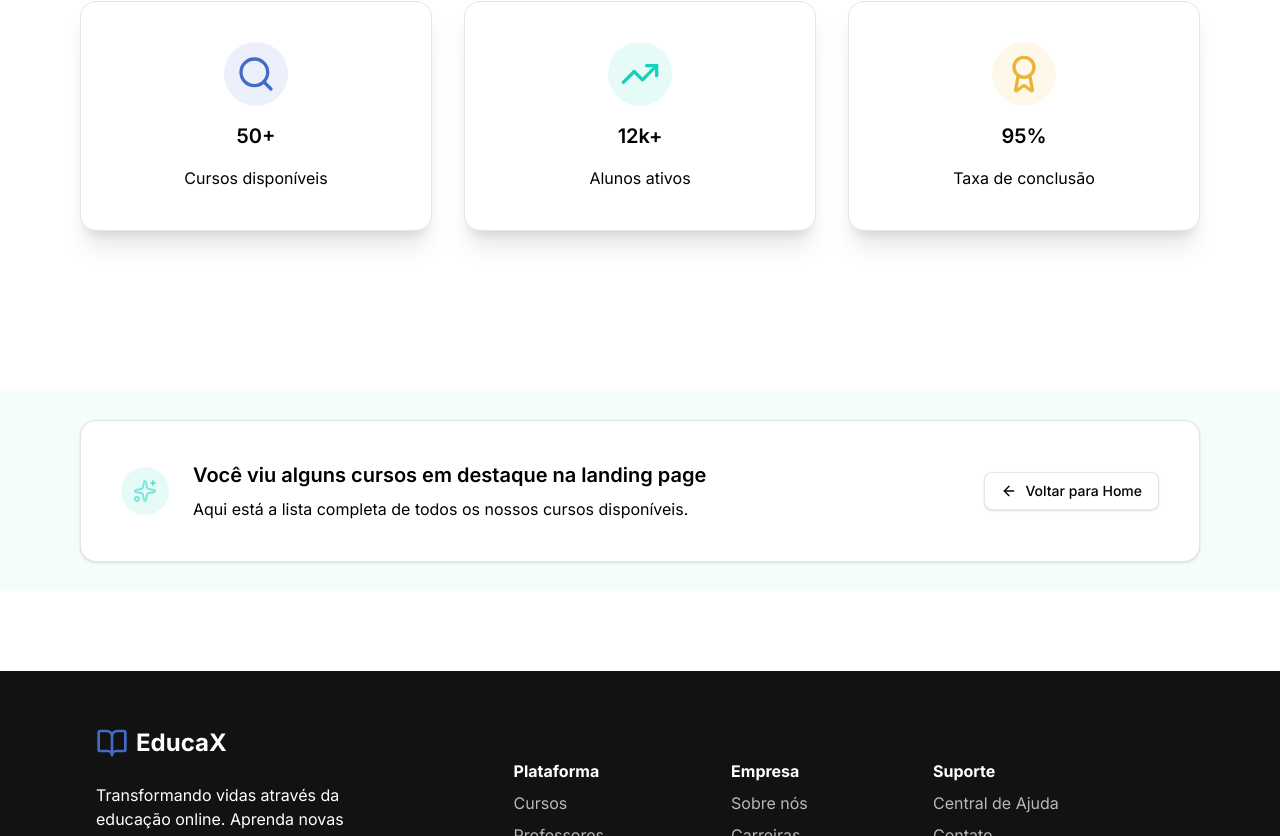
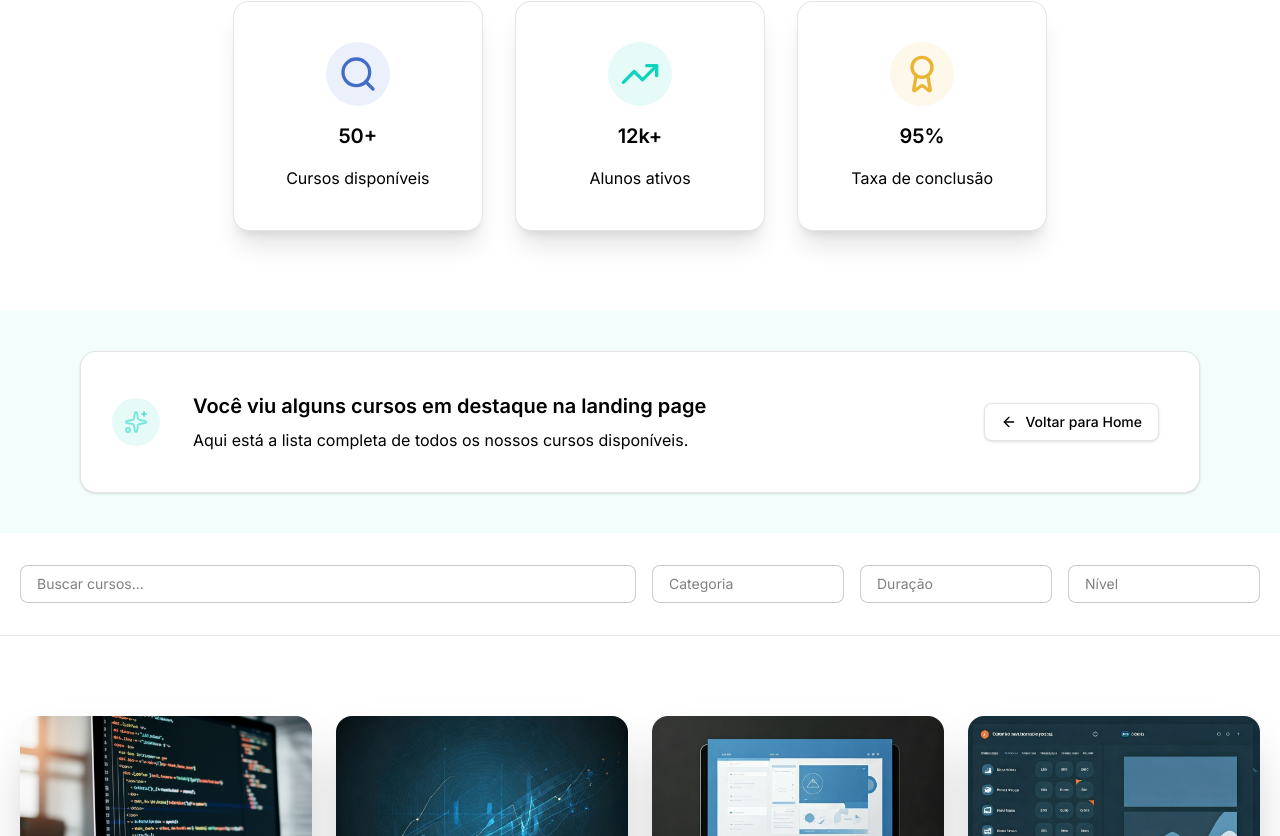
Before and after one commit to VittorFabriny/educax, a Next.js app: page /cursos in a window 1280 px wide. Shown: the part 462-1298 px from the top of the page. Built offline with nearby package versions, Linux system fonts and the light colour scheme.

Commit message:
development

```diff
--- a/app/cursos/page.tsx
+++ b/app/cursos/page.tsx
@@ -3,7 +3,9 @@ import { Search, TrendingUp, Award, ArrowLeft, Sparkles } from "lucide-react"
 import { Header } from "@/components/header"
 import { Button } from "@/components/button"
 import { StepCard } from "@/components/step-card"
+import { Input } from "@/components/input"
 import { Footer } from "@/components/footer"
+import { SectionCards } from "@/components/section-cards"
 
 const courseStat = [
     {
@@ -26,11 +28,111 @@ const courseStat = [
     },
 ] as const;
 
+const popularCourses = [
+    {
+        title: 'Fundamentos do React',
+        description: 'Aprenda os conceitos fundamentais do React do zero, incluindo componentes, hooks e estado.',
+        rating: 4.9,
+        views: 12500,
+        duration: 8,
+        imageurl: '/blog-web-development.png',
+    },
+    {
+        title: 'UI/UX Design Moderno',
+        description: 'Domine os princípios de design de interface e experiência do usuário com projetos práticos.',
+        rating: 4.8,
+        views: 8300,
+        duration: 35,
+        imageurl: '/data-science-python-programming-charts-graphs.jpg',
+    },
+    {
+        title: 'Python para Ciência de Dados',
+        description: 'Explore análise de dados, visualização e machine learning usando Python e suas bibliotecas.',
+        rating: 4.7,
+        views: 9800,
+        duration: 30,
+        imageurl: '/ux-ui-design-mockups-wireframes-creative-workspace.jpg',
+    },
+    {
+        title: 'Marketing Digital Avançado',
+        description: 'Estratégias completas de marketing digital, SEO, mídias sociais e análise de resultados.',
+        rating: 4.6,
+        views: 15200,
+        duration: 25,
+        imageurl: '/digital-marketing-social-media-analytics-dashboard.jpg',
+    },
+    {
+        title: 'JavaScript Avançado',
+        description: 'Conceitos avançados de JavaScript: closures, promises, async/await e design patterns.',
+        rating: 4.6,
+        views: 15200,
+        duration: 25,
+        imageurl: '/digital-marketing-social-media-analytics-dashboard.jpg',
+    },
+    {
+        title: 'Figma do Zero ao Avançado',
+        description: 'Crie designs profissionais e protótipos interativos usando a ferramenta mais popular do mercado.',
+        rating: 4.6,
+        views: 15200,
+        duration: 25,
+        imageurl: '/digital-marketing-social-media-analytics-dashboard.jpg',
+    },
+    {
+        title: 'SQL e Banco de Dados',
+        description: 'Domine SQL, modelagem de dados e administração de bancos relacionais e NoSQL.',
+        rating: 4.6,
+        views: 15200,
+        duration: 25,
+        imageurl: '/digital-marketing-social-media-analytics-dashboard.jpg',
+    },
+    {
+        title: 'Gestão de Projetos Ágeis',
+        description: 'Aprenda metodologias ágeis, Scrum, Kanban e ferramentas de gestão de projetos.',
+        rating: 4.6,
+        views: 15200,
+        duration: 25,
+        imageurl: '/digital-marketing-social-media-analytics-dashboard.jpg',
+    },
+    {
+        title: 'Next.js e React Avançado',
+        description: 'Construa aplicações full-stack com Next.js, SSR, SSG e as melhores práticas.',
+        rating: 4.6,
+        views: 15200,
+        duration: 25,
+        imageurl: '/digital-marketing-social-media-analytics-dashboard.jpg',
+    },
+    {
+        title: 'Photoshop e Edição de Imagens',
+        description: 'Técnicas profissionais de edição, manipulação e criação de arte digital no Photoshop.',
+        rating: 4.6,
+        views: 15200,
+        duration: 25,
+        imageurl: '/digital-marketing-social-media-analytics-dashboard.jpg',
+    },
+    {
+        title: 'Excel Avançado para Negócios',
+        description: 'Fórmulas avançadas, dashboards, macros e análise de dados profissional no Excel.',
+        rating: 4.6,
+        views: 15200,
+        duration: 25,
+        imageurl: '/digital-marketing-social-media-analytics-dashboard.jpg',
+    },
+    {
+        title: 'Node.js e APIs REST',
+        description: 'Desenvolva APIs robustas e escaláveis com Node.js, Express e bancos de dados.',
+        rating: 4.6,
+        views: 15200,
+        duration: 25,
+        imageurl: '/digital-marketing-social-media-analytics-dashboard.jpg',
+    },
+];
+
+
 export default function Cursos() {
     return (
         <>
             <Header />
-            <main>
+            <main className="flex flex-col items-center justify-center w-full">
 
                 {/* Hero */}
                 <div>
@@ -56,7 +158,7 @@ export default function Cursos() {
                     </section >
 
                     {/* Stats */}
-                    <div className="mx-5 lg:mx-20 pb-20 flex flex-col lg:flex-row items-center justify-center gap-8">
+                    <div className="w-full pb-20 flex flex-col lg:flex-row items-center justify-center gap-8">
                         {courseStat.map((course) => (
                             <StepCard key={course.title} {...course} />
                         ))}
@@ -64,13 +166,12 @@ export default function Cursos() {
                 </div>
 
                 {/* Courses */}
-                <section>
-                    <main>
-                        <header className="my-20 h-50 flex items-center justify-center bg-(--secondary-color)/5">
+                <section className="w-full">
 
-
-                            <div className="relative w-full mx-5 lg:mx-20 p-10 flex items-center justify-between bg-white border border-black/10 rounded-2xl shadow-sm">
-                                <div className="absolute left-10 rounded-full bg-(--secondary-color)/10 text-(--secondary-color)/50 p-3">
+                    <header className="w-full bg-(--secondary-color)/5 py-10">
+                        <div className="mx-5 lg:mx-20">
+                            <div className="w-full p-10 flex items-center justify-between bg-white border border-black/10 rounded-2xl shadow-sm">
+                                <div className="absolute left-28 rounded-full bg-(--secondary-color)/10 text-(--secondary-color)/50 p-3">
                                     <Sparkles />
                                 </div>
                                 <div className="ml-18 flex flex-col gap-2">
@@ -79,13 +180,47 @@ export default function Cursos() {
                                     <p className="">Aqui está a lista completa de todos os nossos cursos disponíveis.
                                     </p>
                                 </div>
+
                                 <Button title="Voltar para Home" variant="secondary" icon={ArrowLeft} />
                             </div>
+                        </div>
+                    </header>
 
-                        </header>
-                    </main>
+                    {/* Input Nav */}
+                    <section className="pb-4 border-b border-black/10 py-6">
+                        <div className="mx-5">
+                            <div className="flex items-center justify-center gap-2">
+                                <div className="w-full">
+                                    <Input label="" type="search" placeholder="Buscar cursos..." />
+                                </div>
+                                <div className="w-full flex gap-2">
+                                    <Input label="" type="select" placeholder="Categoria" />
+                                    <Input label="" type="select" placeholder="Duração" />
+                                    <Input label="" type="select" placeholder="Nível" />
+                                </div>
+                            </div>
+                        </div>
+                    </section>
+
+                    {/* Grid */}
+                    <section>
+                        <div className="mx-5 mt-20">
+                            <div className="flex flex-col items-center justify-center">
+                                <div className="flex items-center justify-center">
+                                    <div className="grid md:grid-cols-3 xl:grid-cols-4 gap-6">
+                                        {popularCourses.map((course) => (
+                                            <SectionCards key={course.title} variant="popular" {...course} />
+                                        ))}
+                                    </div>
+                                </div>
+
+                                <Button title="Carregar mais cursos" variant="secondary" className="m-20" />
+                            </div>
+                        </div>
+                    </section>
+
+
                 </section>
-
 
                 <Footer />
             </main>
--- a/app/page.tsx
+++ b/app/page.tsx
@@ -17,7 +17,9 @@ export default function Landing() {
   return (
     <>
       <Header />
-      <div id='hero'>
+
+      {/* Hero */}
+      <div>
         <section className="px-5 lg:px-20 py-28 bg-(--color-bg)" >
           <div className="flex flex-col md:flex-row items-center justify-between gap-20">
             <div className="flex flex-col gap-6 max-w-xl">
@@ -65,6 +67,7 @@ export default function Landing() {
           </div>
         </section >
       </div>
+
       <HowItWorks />
       <Popular />
       <Feedback />
--- a/components/hero-section.tsx
+++ /dev/null
@@ -1,16 +0,0 @@
-import Image from 'next/image';
-import { Button } from './button';
-import { ArrowRight, Play } from 'lucide-react';
-
-
-type heroProps = {
-  variant: "landing" | "cursos" | "sobre"
-}
-
-export function HeroSection(props: heroProps) {
-  return (
-    <>
-    <p></p>
-    </>
-  )
-}
--- a/components/section-cards.tsx
+++ b/components/section-cards.tsx
@@ -13,7 +13,6 @@ type CardProps = {
   imageurl?: string;
   views?: number;
   duration?: number;
-  price?: string;
   classname?: string;
   user?: string;
   userImageUrl?: string;
@@ -22,19 +21,19 @@ type CardProps = {
 
 export function SectionCards(props: CardProps) {
   return (
-    <main className="flex flex-col gap-6 rounded-xl py-20">
+    <main className="flex flex-col gap-6 rounded-xl">
       {props.variant === 'popular' && (
-        <div className="h-full shadow-2xl rounded-xl">
+        <div className="h-full shadow-2xl rounded-2xl">
           <Image
             src={props.imageurl!}
             alt="Capa do curso"
             width={400}
             height={400}
-            className="w-full h-48 object-cover"
+            className="w-full h-48 object-cover rounded-t-2xl"
           />
           <section className="flex flex-col p-8 gap-8">
             <h1 className="text-lg font-semibold text-balance leading-tight">{props.title}</h1>
-            <p className="text-sm">{props.description}</p>
+            <p className="flex text-sm h-full">{props.description}</p>
 
             <div className="flex items-center justify-between">
               <div className="flex items-center gap-2">
@@ -52,8 +51,7 @@ export function SectionCards(props: CardProps) {
             </div>
 
             <div className="flex items-center justify-between mt-6">
-              <span className="text-2xl font-bold text-(--primary-color)">{props.price}</span>
-              <Button variant="primary" title="Saiba mais" />
+              <Button variant="primary" title="Ver detalhes" className='w-full flex items-center justify-center' />
             </div>
           </section>
         </div>
```
